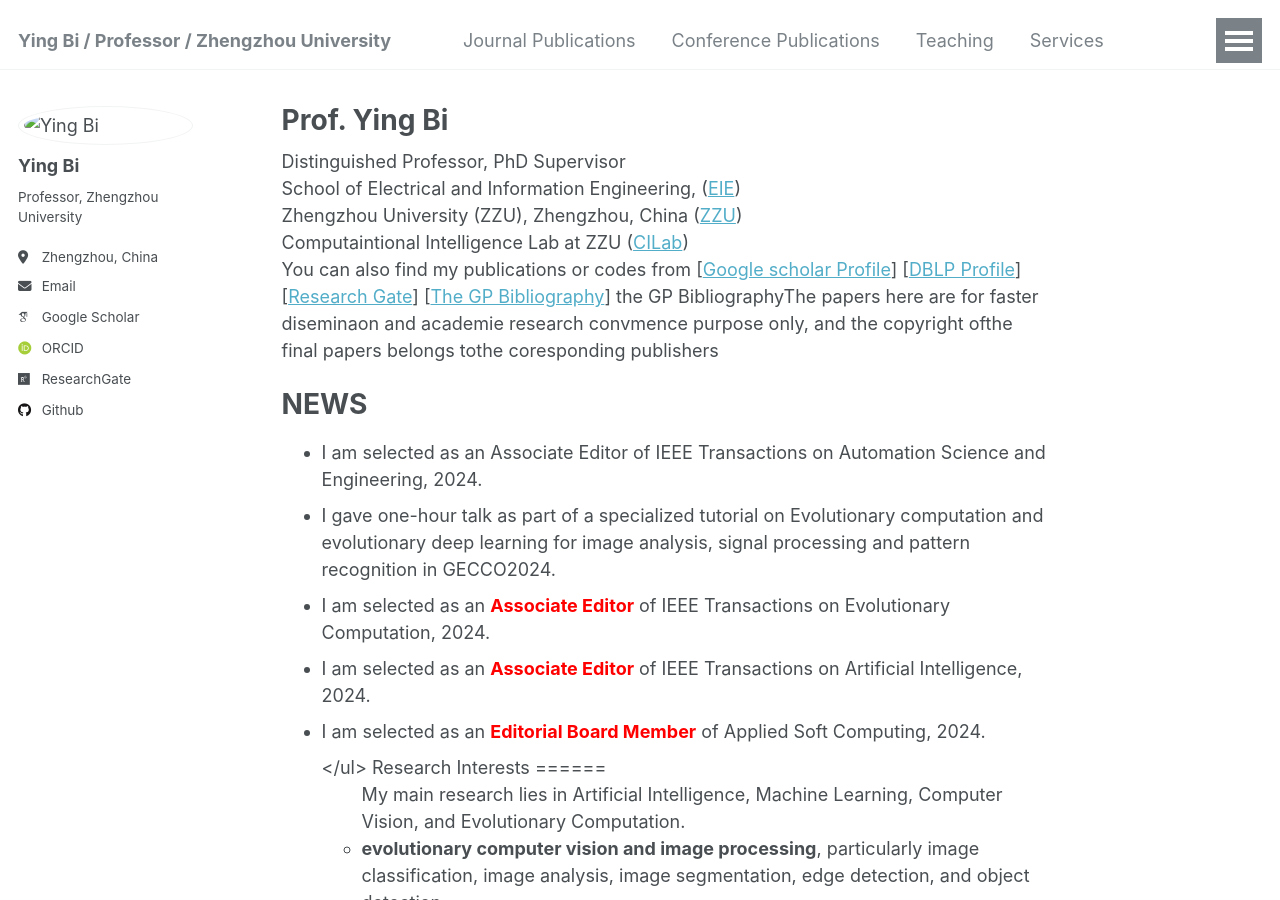
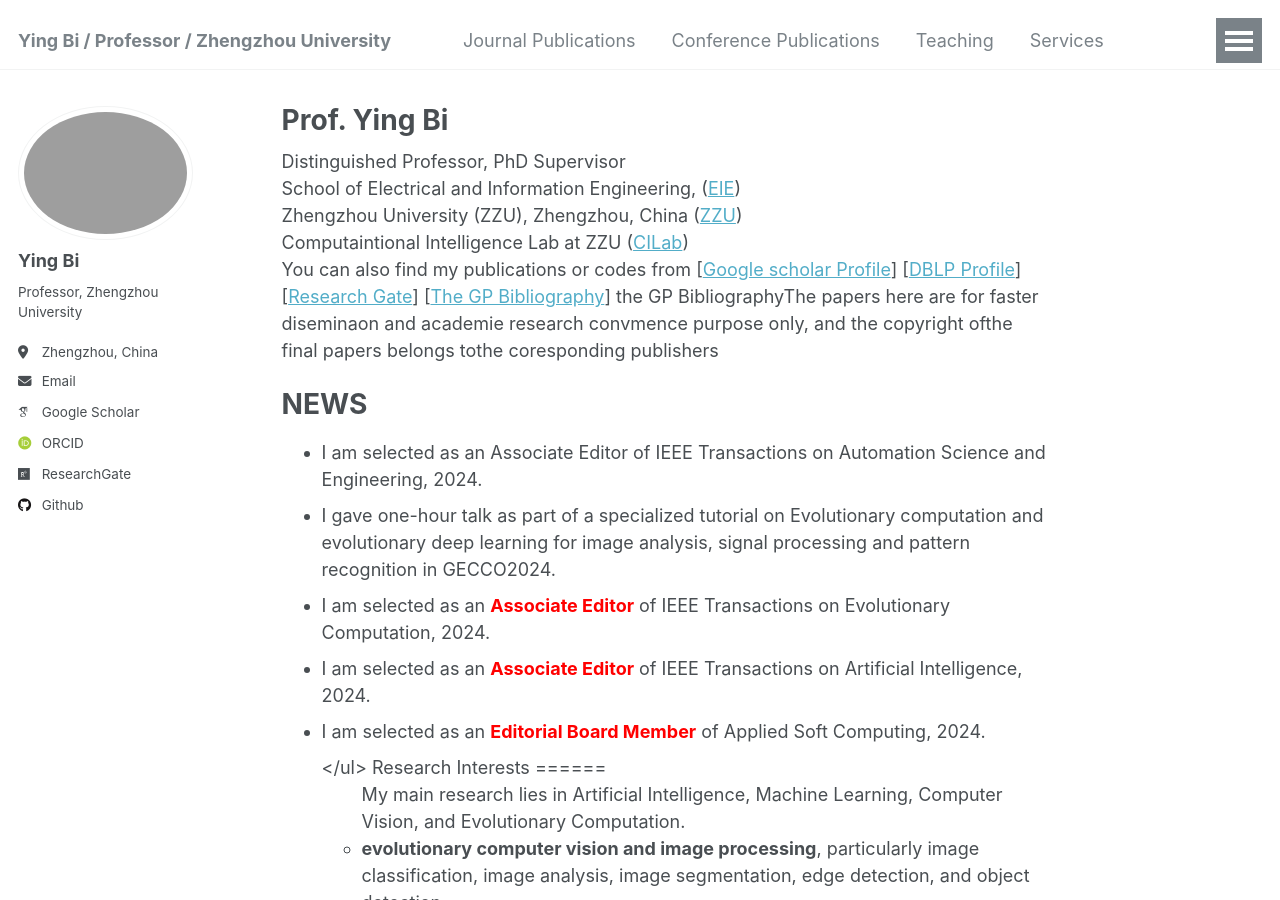
Before and after one commit to YingBi92/Ying-Bi, a Jekyll site: the page built from _pages/about.md, in a window 1280 px wide and 900 px high. Built offline with Jekyll 4.4.1, drawn with Linux system fonts in a browser that asks for light colours; some web fonts are replaced.

Commit message:
Update _config.yml

```diff
--- a/_config.yml
+++ b/_config.yml
@@ -81,7 +81,7 @@ analytics:
 # Site Author
 author:
   name             : "Ying Bi"
-  avatar           : "yingbi.jpg"
+  avatar           : "(../yingbi.jpg)"
   bio              : "Professor, Zhengzhou University"
   location         : "Zhengzhou, China"
   employer         :
```
